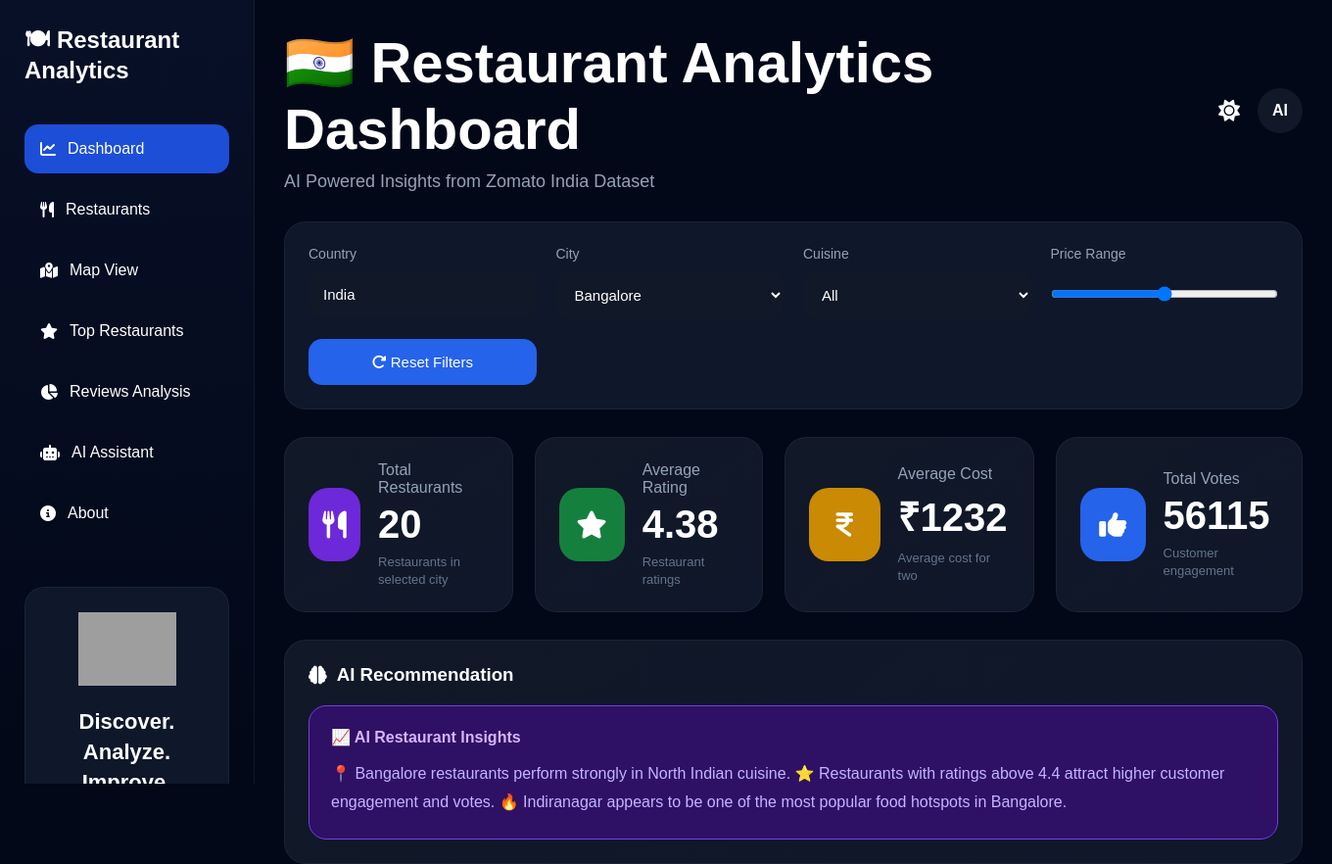
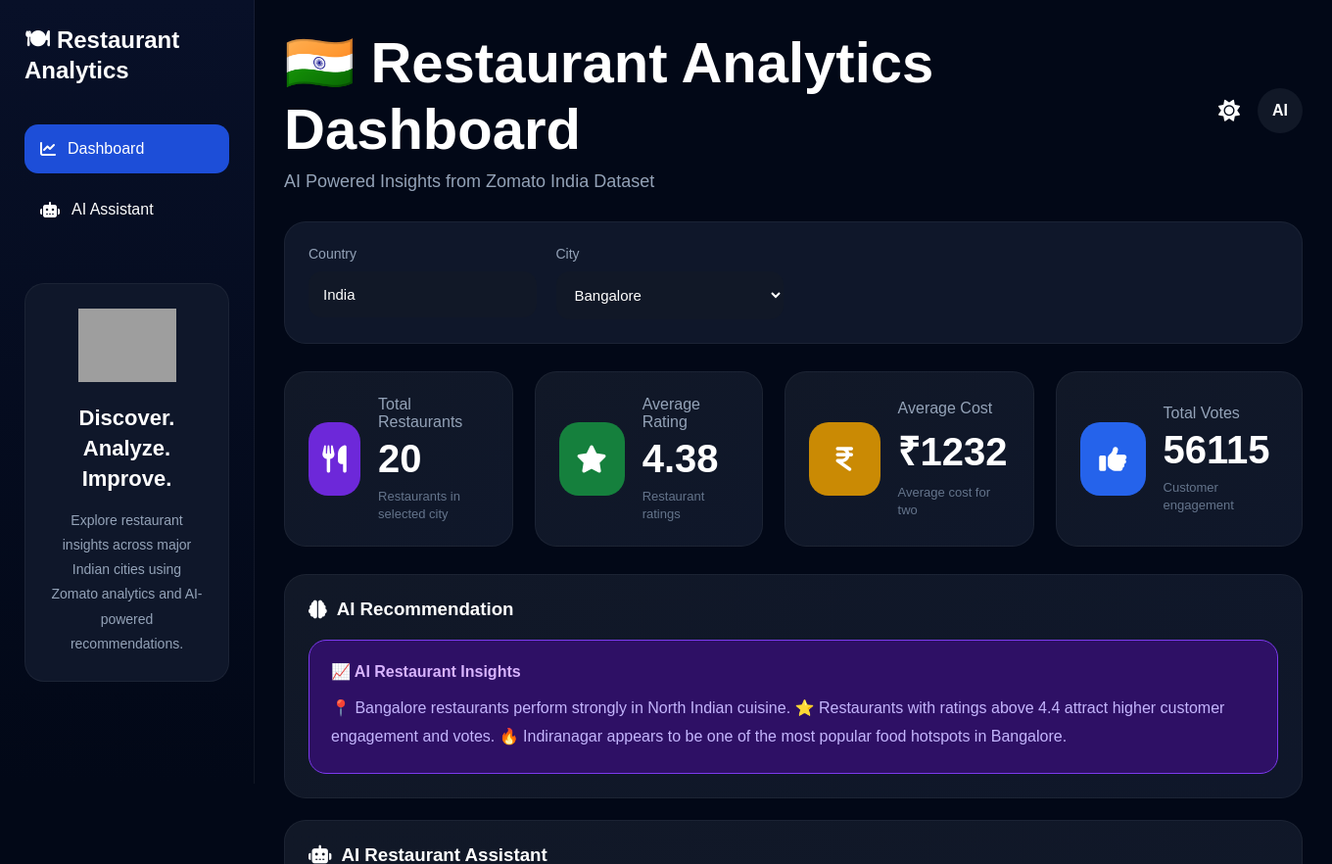
Before and after one commit to poojasukhdeve-project/ai-restaurant-analytics-dashboard, a Flask app: page / in a window 1360 px wide. Shown: the top 882 px of the page at 98% size. Run offline with Flask 3, Linux system fonts and the light colour scheme; grey boxes are pictures that could not be loaded.

Commit message:
updated the index.html file

```diff
--- a/frontend/templates/index.html
+++ b/frontend/templates/index.html
@@ -58,51 +58,12 @@
 
             <li>
 
-                <i class="fa-solid fa-utensils"></i>
-
-                Restaurants
-
-            </li>
-
-            <li>
-
-                <i class="fa-solid fa-map-location-dot"></i>
-
-                Map View
-
-            </li>
-
-            <li>
-
-                <i class="fa-solid fa-star"></i>
-
-                Top Restaurants
-
-            </li>
-
-            <li>
-
-                <i class="fa-solid fa-chart-pie"></i>
-
-                Reviews Analysis
-
-            </li>
-
-            <li>
-
                 <i class="fa-solid fa-robot"></i>
 
                 AI Assistant
 
             </li>
 
-            <li>
-
-                <i class="fa-solid fa-circle-info"></i>
-
-                About
-
-            </li>
 
         </ul>
 
@@ -218,7 +179,7 @@
 
             <!-- CUISINE -->
 
-            <div class="filter-box">
+<!--            <div class="filter-box">
 
                 <label>
 
@@ -237,32 +198,18 @@
                 </select>
 
             </div>
-
-            <!-- PRICE -->
-
-            <div class="filter-box">
-
-                <label>
-
-                    Price Range
-
-                </label>
-
-                <input type="range"
-                       min="100"
-                       max="5000">
-
-            </div>
+-->
 
             <!-- RESET -->
 
-            <button class="reset-btn">
+<!--            <button class="reset-btn">
 
                 <i class="fa-solid fa-rotate-right"></i>
 
                 Reset Filters
 
             </button>
+          -->
 
         </div>
 
```
